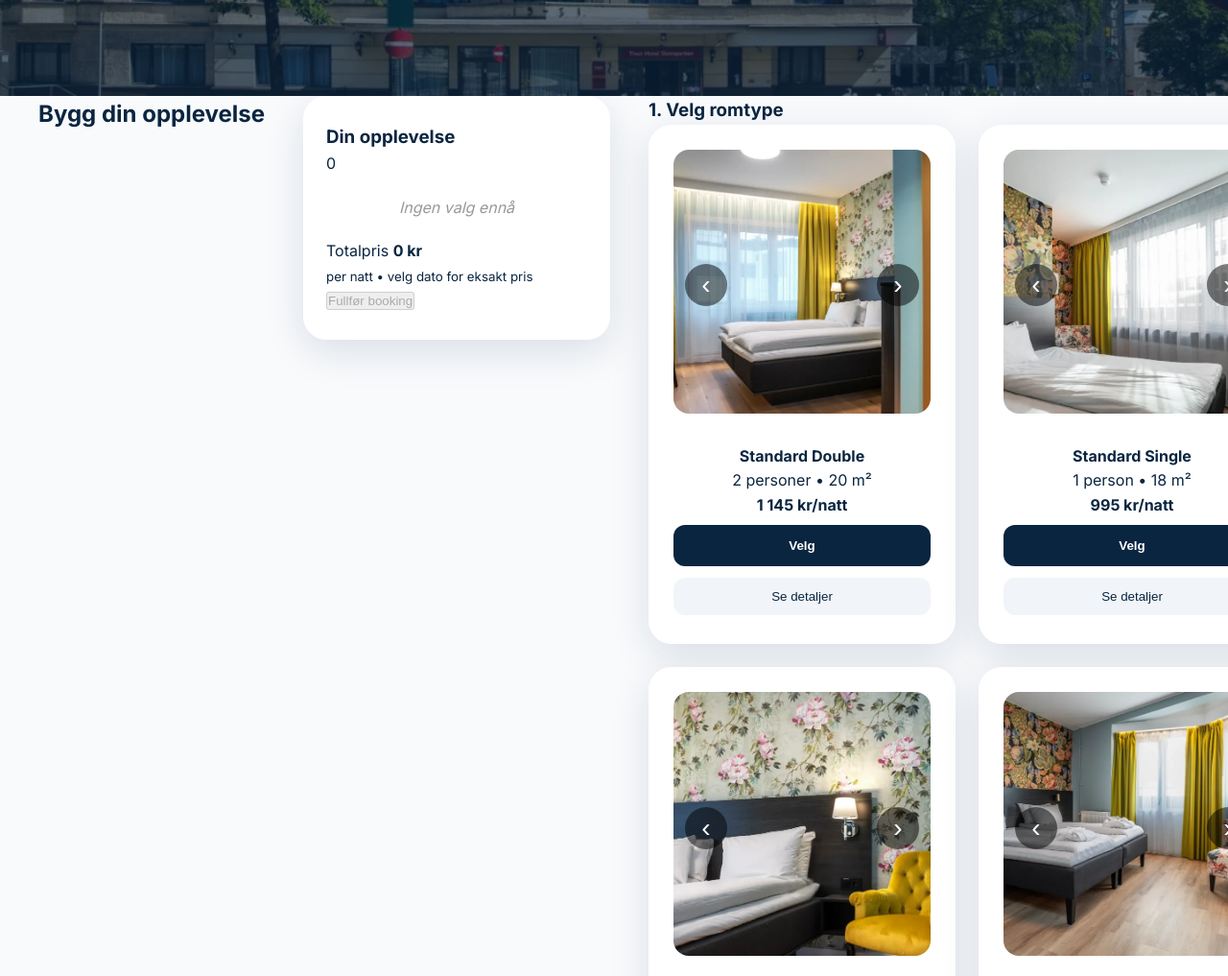
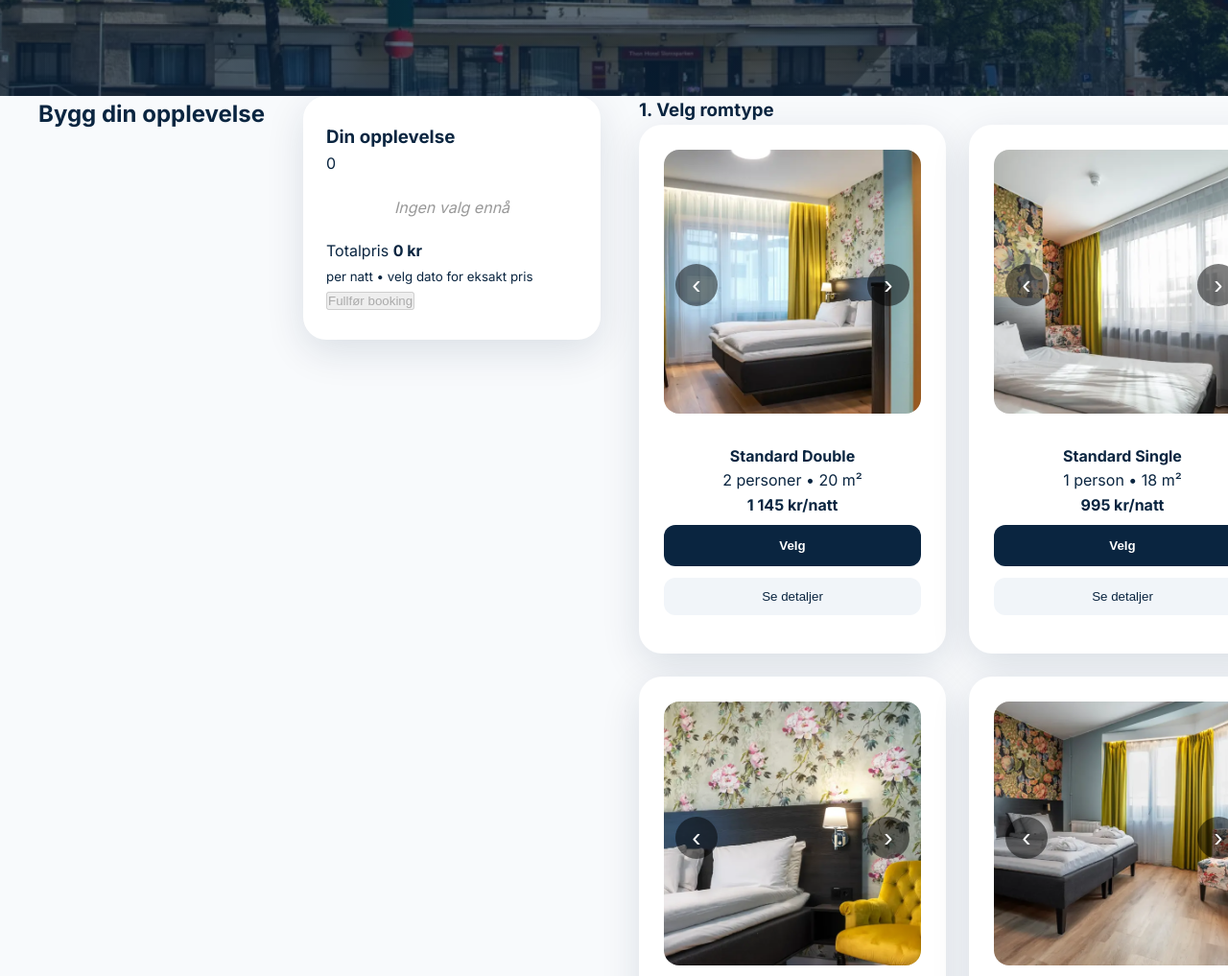
Before and after one commit to HRehmani/Bachelorprosjekt-KODE, a plain HTML site: page index.html in a window 1280 px wide. Shown: the part 700-1717 px from the top of the page at 96% size. Drawn offline with Linux system fonts and the light colour scheme.

Commit message:
Update style.css

```diff
--- a/style.css
+++ b/style.css
@@ -1,7 +1,7 @@
 * {margin:0;padding:0;box-sizing:border-box;}
 :root {--thon-red:#E30613;--marine-blue:#0A2540;--light-bg:#F8FAFC;--card-bg:#FFFFFF;--shadow:0 12px 40px rgba(10,37,64,0.12);--glass:rgba(255,255,255,0.18);}
 body {font-family:'Inter',sans-serif;background:var(--light-bg);color:var(--marine-blue);line-height:1.6;}
-.container {max-width:1920px;margin:0 auto;padding:0 40px;} /* tilbake til original for å unngå overlap */
+.container {max-width:1680px;margin:0 auto;padding:0 40px;} /* senket max-width + bedre padding */
 
 /* ====================== NY & FINERE BOOKING-BAR ====================== */
 .booking-bar {
@@ -185,23 +185,34 @@ body {font-family:'Inter',sans-serif;background:var(--light-bg);color:var(--mari
 .extra-card {background:var(--card-bg);border:3px solid #f1f5f9;border-radius:24px;padding:28px;display:flex;align-items:center;gap:24px;cursor:pointer;transition:all 0.35s cubic-bezier(0.4,0,0.2,1);box-shadow:var(--shadow);}
 .extra-card:hover {border-color:var(--thon-red);transform:translateY(-8px);box-shadow:0 25px 60px rgba(227,6,19,0.18);}
 
-/* ====================== ROM GRID + LAYOUT ====================== */
+/* ====================== ROM GRID – NÅ FULLT RESPONSIV ====================== */
+.rooms-grid {
+    display: grid;
+    grid-template-columns: repeat(4, minmax(340px, 1fr));   /* 4 kolonner på store skjermer */
+    grid-auto-rows: minmax(430px, auto);   /* ← økt høyde så knappene alltid får plass */
+    gap: 24px;
+}
+
+/* ====================== LAYOUT FIX (kun dette er lagt til) ====================== */
 .package-builder.container {
     display: flex;
     gap: 40px;
     align-items: flex-start;
 }
 
-.main-content {flex: 1; min-width: 0;} /* dette er viktig for å hindre overlap */
+.main-content {flex: 1; min-width: 0;}
 
-.rooms-grid {
-    display: grid;
-    grid-template-columns: repeat(4, minmax(340px, 1fr));
-    grid-auto-rows: minmax(420px, auto); /* ekstra høyde så knappene alltid får plass */
-    gap: 24px;
+/* ====================== KORT + KNAPPER ====================== */
+.card {
+    background:var(--card-bg);
+    border-radius:24px;
+    overflow:visible;          /* ← viktig så knappene ikke kuttes */
+    box-shadow:var(--shadow);
+    text-align:center;
+    padding:26px 26px 40px;    /* ← ekstra padding nederst */
+    transition:all 0.3s ease;
 }
 
-.card {background:var(--card-bg);border-radius:24px;overflow:hidden;box-shadow:var(--shadow);text-align:center;padding:26px 26px 30px;transition:all 0.3s ease;} /* ekstra padding nederst */
 .room-image {width:100%;height:275px;object-fit:cover;border-radius:16px;}
 .slider-container {position:relative;margin-bottom:24px;}
 .slider-btn {position:absolute;top:50%;transform:translateY(-50%);background:rgba(0,0,0,0.5);color:white;border:none;width:44px;height:44px;font-size:28px;cursor:pointer;border-radius:50%;display:flex;align-items:center;justify-content:center;}
@@ -215,20 +226,6 @@ body {font-family:'Inter',sans-serif;background:var(--light-bg);color:var(--mari
     border: 4px solid var(--thon-red);
     box-shadow: 0 0 0 8px rgba(227,6,19,0.18);
     transform: scale(1.02);
-}
-
-/* Modern cart – låst til siden */
-.modern-cart {
-    position: sticky;
-    top: 120px;
-    align-self: flex-start;
-    background: white;
-    border-radius: 24px;
-    box-shadow: var(--shadow);
-    padding: 28px 24px;
-    width: 320px;
-    flex-shrink: 0;
-    z-index: 10;
 }
 
 /* Summary */
@@ -249,7 +246,22 @@ body {font-family:'Inter',sans-serif;background:var(--light-bg);color:var(--mari
 #total-price {font-size:3.5rem;font-weight:700;}
 #book-btn {padding:20px 60px;font-size:1.5rem;background:var(--thon-red);border:none;border-radius:16px;color:white;cursor:pointer;}
 
-/* ====================== RESPONSIVE ====================== */
+/* Modern cart – nå tilbake til venstre */
+.modern-cart {
+    position: sticky;
+    top: 120px;
+    align-self: flex-start;
+    background: white;
+    border-radius: 24px;
+    box-shadow: var(--shadow);
+    padding: 28px 24px;
+    width: 310px;
+    height: fit-content;
+    flex-shrink: 0;
+    z-index: 10;
+}
+
+/* ====================== MEDIA QUERY FOR MINDRE SKJERMER ====================== */
 @media (max-width: 1650px) {
     .rooms-grid { grid-template-columns: repeat(3, minmax(320px, 1fr)); }
 }
```
